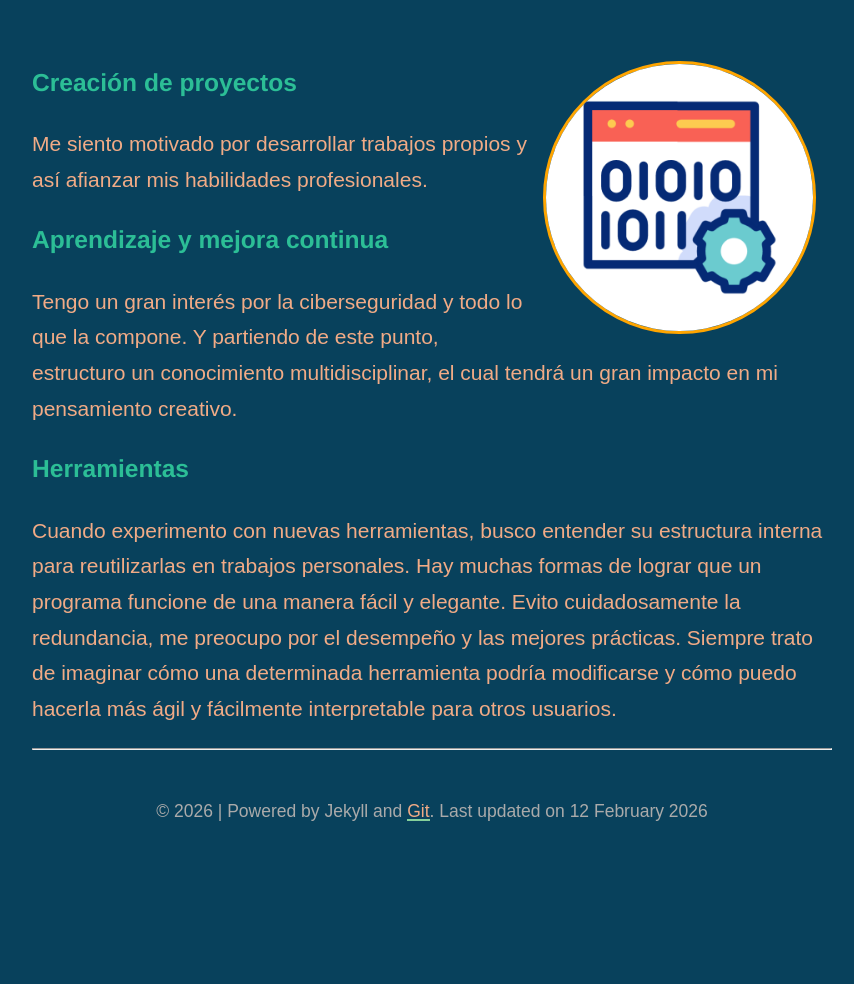
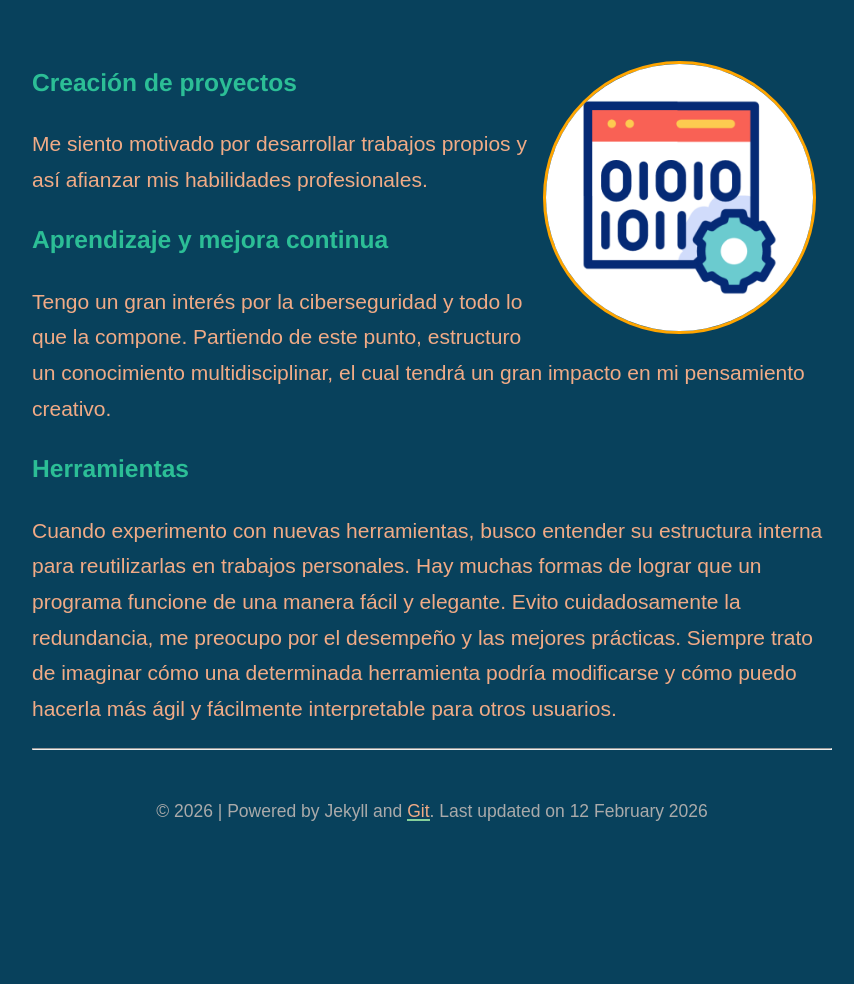
Before and after one commit to q3it/card, a Jekyll site: the page built from index.md, in a window 1280 px wide. Shown: the whole page, without its empty margins (208-1062 px from the left). Built offline with Jekyll 4.4.1, drawn with Linux system fonts in a browser that asks for light colours; nearby versions of some CDN libraries.

```diff
--- a/index.md
+++ b/index.md
@@ -11,7 +11,7 @@ published: true
 Me siento motivado por desarrollar trabajos propios y así afianzar mis habilidades profesionales.
 
 ### <span style="color:#2CBE96">Aprendizaje y mejora continua</span>
-Tengo un gran interés por la ciberseguridad y todo lo que la compone. Y partiendo de este punto, estructuro un conocimiento multidisciplinar, el cual tendrá un gran impacto en mi pensamiento creativo.
+Tengo un gran interés por la ciberseguridad y todo lo que la compone. Partiendo de este punto, estructuro un conocimiento multidisciplinar, el cual tendrá un gran impacto en mi pensamiento creativo.
 
 ### <span style="color:#2CBE96">Herramientas</span>
 Cuando experimento con nuevas herramientas, busco entender su estructura interna para reutilizarlas en trabajos personales. Hay muchas formas de lograr que un programa funcione de una manera fácil y elegante. Evito cuidadosamente la redundancia, me preocupo por el desempeño y las mejores prácticas. Siempre trato de imaginar cómo una determinada herramienta podría modificarse y cómo puedo hacerla más ágil y fácilmente interpretable para otros usuarios.
```
